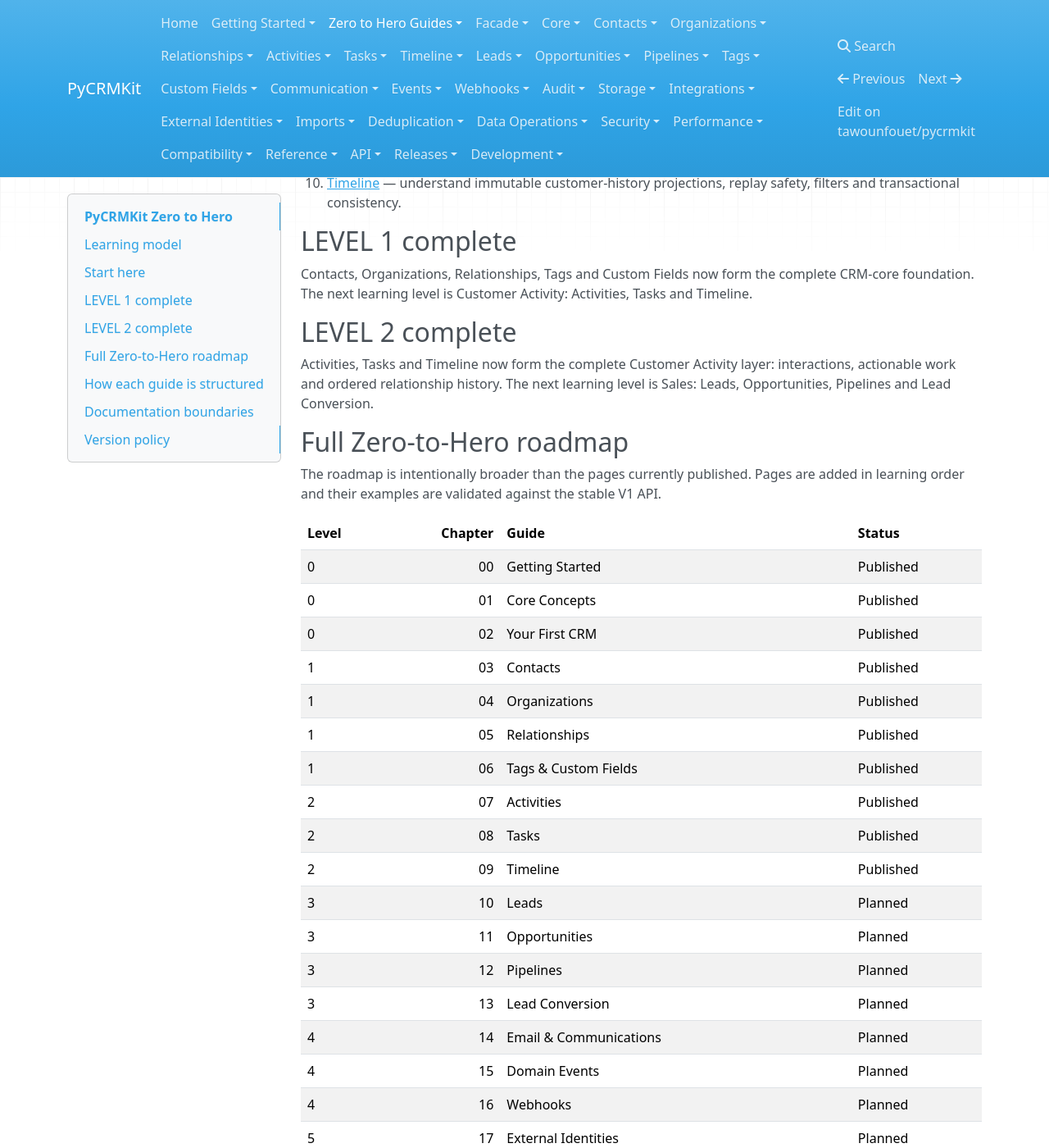
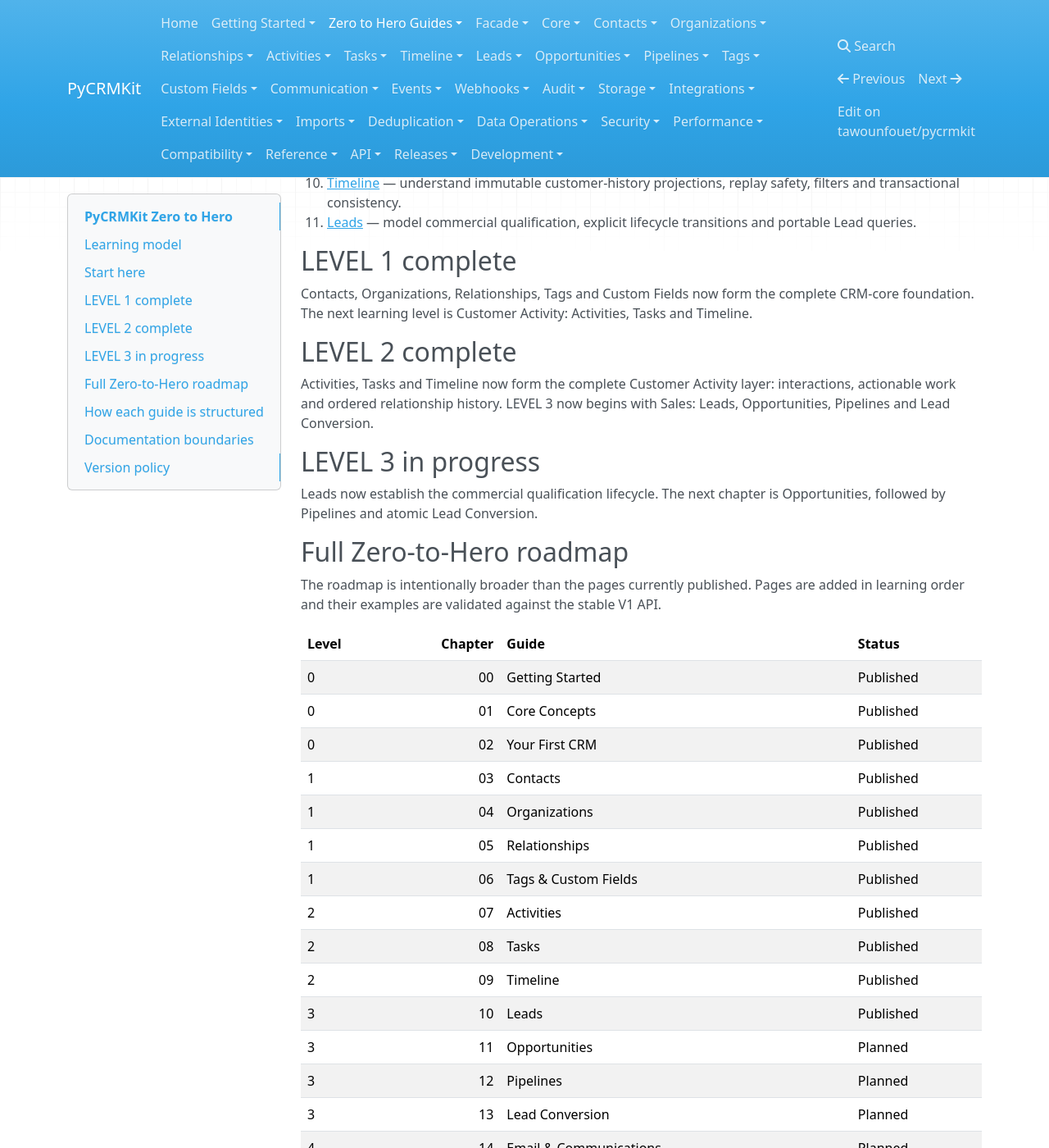
Before and after one commit to tawounfouet/pycrmkit, an MkDocs documentation site: the page built from docs/guides/index.md, in a window 1280 px wide and 1400 px high, scrolled down 984 px. Shown: the whole window at 82% size. Built offline with MkDocs 1.6.1, drawn with Linux system fonts in a browser that asks for light colours; nearby versions of some CDN libraries.

Commit message:
docs(guides): publish leads learning path

```diff
--- a/docs/guides/index.md
+++ b/docs/guides/index.md
@@ -43,6 +43,7 @@
 8. [Activities](07_activities.md) — model customer interaction history, participants, references and temporal queries.
 9. [Tasks](08_tasks.md) — master actionable CRM work, priorities, due dates, lifecycle transitions and overdue queries.
 10. [Timeline](09_timeline.md) — understand immutable customer-history projections, replay safety, filters and transactional consistency.
+11. [Leads](10_leads.md) — model commercial qualification, explicit lifecycle transitions and portable Lead queries.
 
 ## LEVEL 1 complete
 
@@ -50,7 +51,11 @@
 
 ## LEVEL 2 complete
 
-Activities, Tasks and Timeline now form the complete Customer Activity layer: interactions, actionable work and ordered relationship history. The next learning level is Sales: Leads, Opportunities, Pipelines and Lead Conversion.
+Activities, Tasks and Timeline now form the complete Customer Activity layer: interactions, actionable work and ordered relationship history. LEVEL 3 now begins with Sales: Leads, Opportunities, Pipelines and Lead Conversion.
+
+## LEVEL 3 in progress
+
+Leads now establish the commercial qualification lifecycle. The next chapter is Opportunities, followed by Pipelines and atomic Lead Conversion.
 
 ## Full Zero-to-Hero roadmap
 
@@ -69,7 +74,7 @@
 | 2 | 07 | Activities | Published |
 | 2 | 08 | Tasks | Published |
 | 2 | 09 | Timeline | Published |
-| 3 | 10 | Leads | Planned |
+| 3 | 10 | Leads | Published |
 | 3 | 11 | Opportunities | Planned |
 | 3 | 12 | Pipelines | Planned |
 | 3 | 13 | Lead Conversion | Planned |
```
